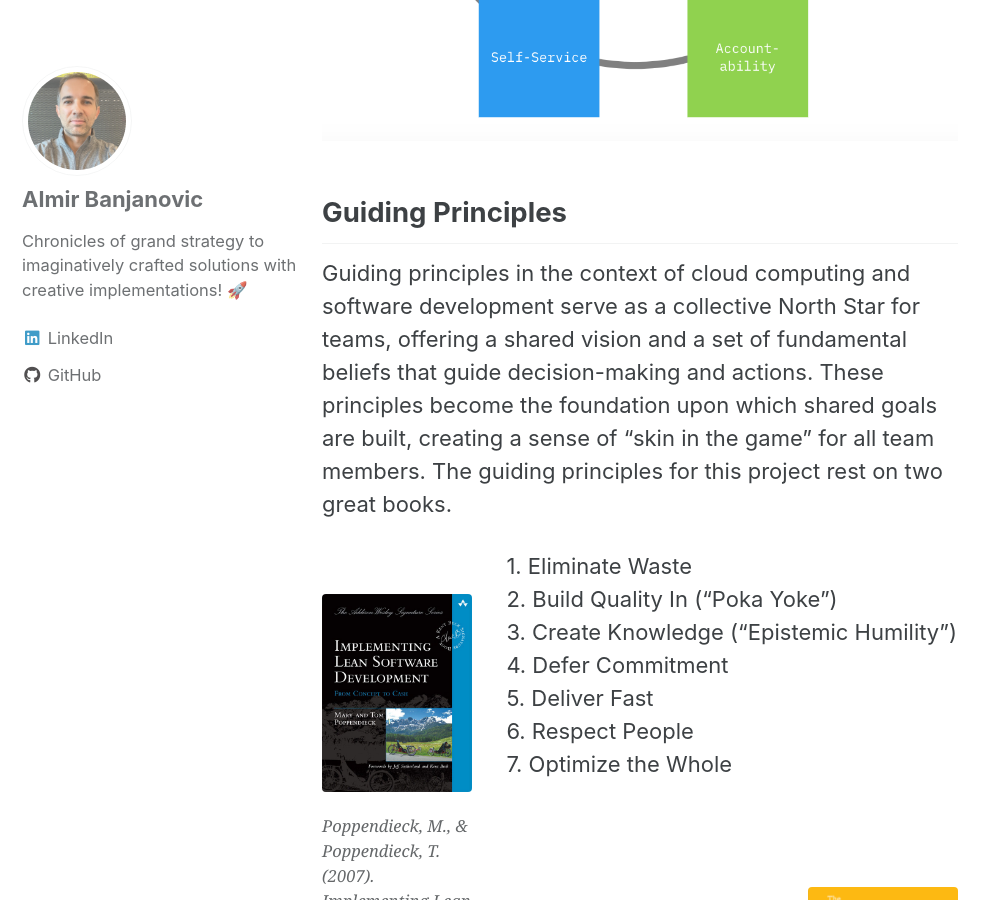
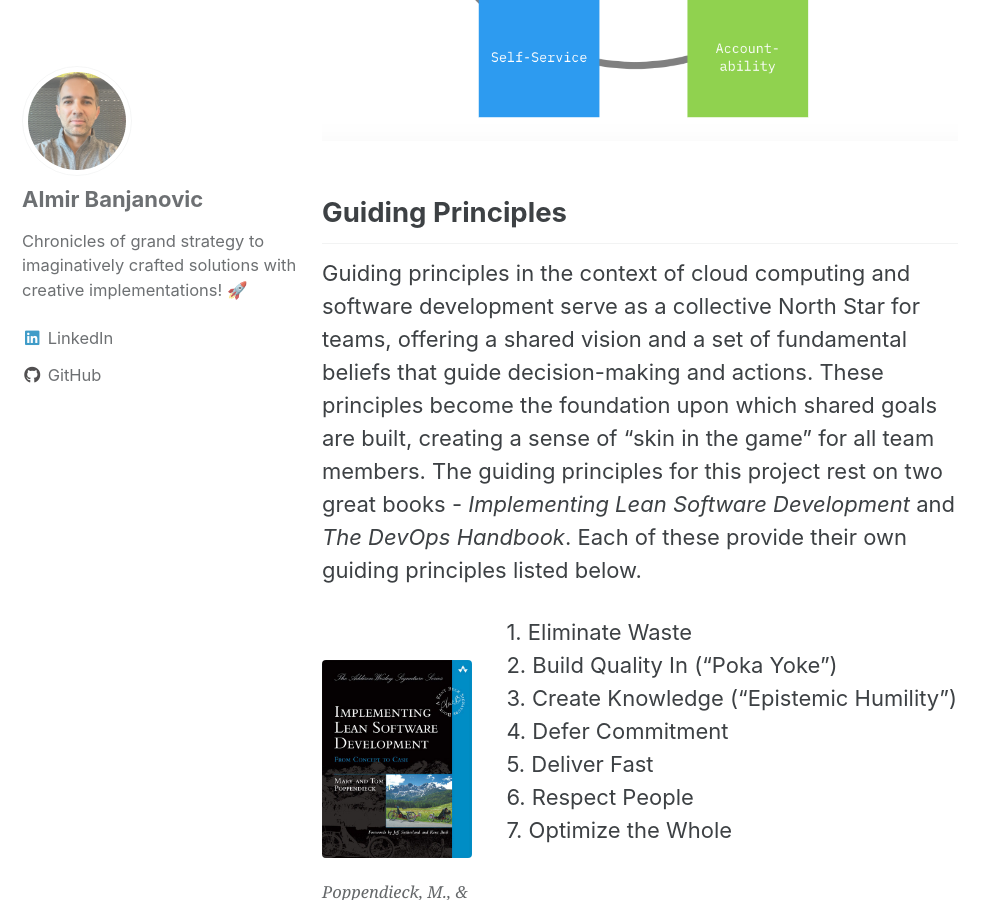
Before and after one commit to almirbanjanovic/roadtocloud.github.io, a Jekyll site: the page built from _posts/2023-10-16-keep-it-lean-and-eliminate-waste.md, in a window 1280 px wide and 900 px high, scrolled down 2157 px. Shown: the whole window, without its empty margins (0-999 px from the left). Built offline with Jekyll 4.4.1, drawn with Linux system fonts in a browser that asks for light colours; cached includes are drawn as plain includes; comment, search, counter and statistics services are not loaded.

Commit message:
Update 2023-10-16-keep-it-lean-and-eliminate-waste.md

```diff
--- a/_posts/2023-10-16-keep-it-lean-and-eliminate-waste.md
+++ b/_posts/2023-10-16-keep-it-lean-and-eliminate-waste.md
@@ -39,7 +39,7 @@ With the aim of keeping at lean and eliminating waste, I present the Seven Pilla
 ![image-center]({{ site.url }}{{ site.baseurl }}/assets/images/keep-it-lean-seven-pillars.png){: .align-center}
 
 ## Guiding Principles
-Guiding principles in the context of cloud computing and software development serve as a collective North Star for teams, offering a shared vision and a set of fundamental beliefs that guide decision-making and actions. These principles become the foundation upon which shared goals are built, creating a sense of "skin in the game" for all team members. The guiding principles for this project rest on two great books.
+Guiding principles in the context of cloud computing and software development serve as a collective North Star for teams, offering a shared vision and a set of fundamental beliefs that guide decision-making and actions. These principles become the foundation upon which shared goals are built, creating a sense of "skin in the game" for all team members. The guiding principles for this project rest on two great books - *Implementing Lean Software Development* and *The DevOps Handbook*. Each of these provide their own guiding principles listed below.
 
 <figure style="width: 150px" class="align-left">
   <img src="{{ site.url }}{{ site.baseurl }}/assets/images/implementing-lean-software-development.png" alt="">
```
